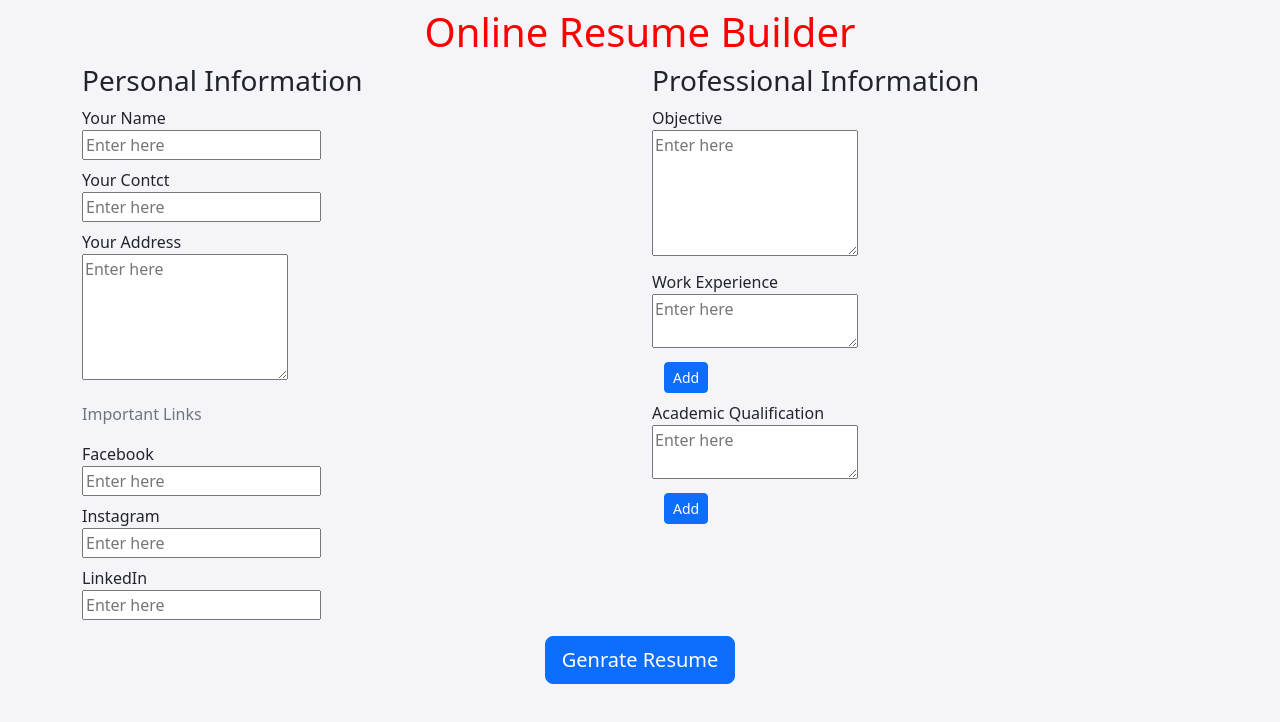
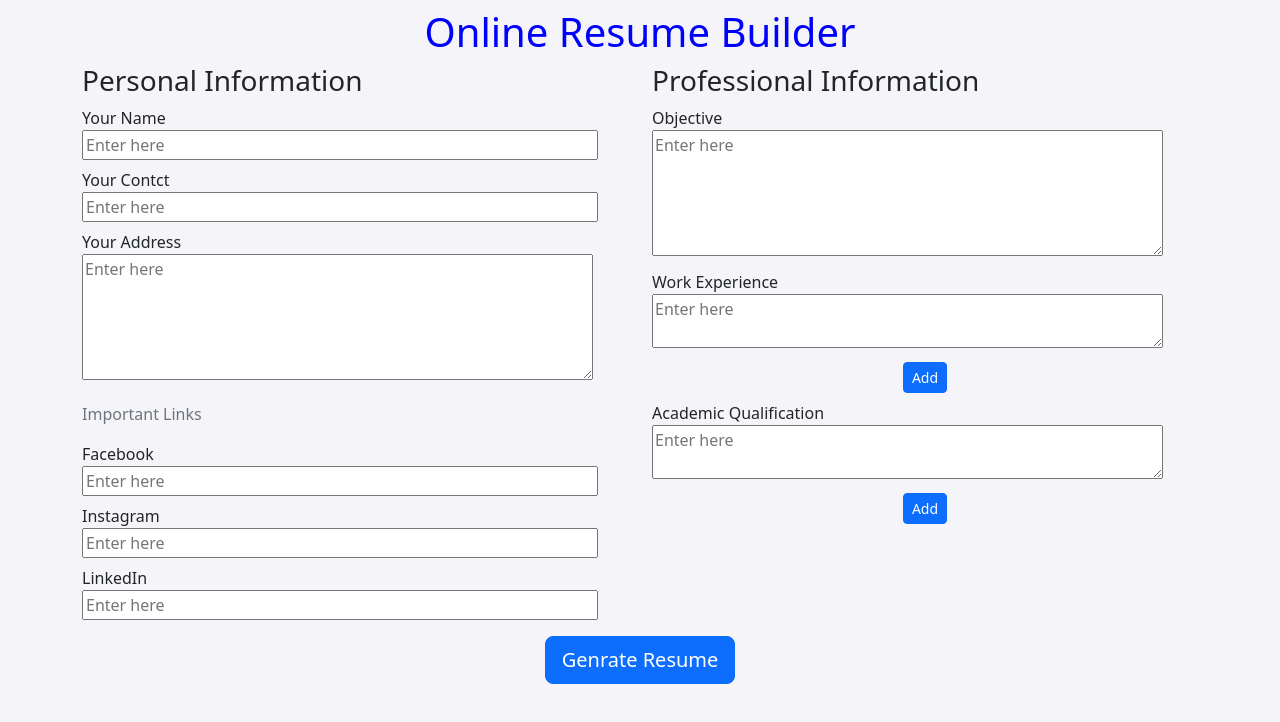
Before and after one commit to ajayp230199/Test, a plain HTML site: page index.html in a window 1280 px wide. Drawn offline with nearby package versions, Linux system fonts and the light colour scheme.

Commit message:
change lenth of text

```diff
--- a/index.html
+++ b/index.html
@@ -3,7 +3,7 @@
 <head>
     <meta charset="UTF-8">
     <meta http-equiv="X-UA-Compatible" content="IE=edge">
-    <meta name="viewport" content="width=, initial-scale=1.0">
+    <meta name="viewport" content="width=device-width, initial-scale=1.0">
 
     <link href="https://cdn.jsdelivr.net/npm/bootstrap@5.2.0-beta1/dist/css/bootstrap.min.css"
     rel="stylesheet"
@@ -19,7 +19,7 @@
 <body>
 
    <div class="container">
-     <h1 class="text-center my-2"style="color :red; ">Online Resume Builder</h1>
+     <h1 class="text-center my-2"style="color :blue; ">Online Resume Builder</h1>
 
      <div class="row">
         <div class="col-md-6">
@@ -33,6 +33,7 @@
                  id="namefield"
                  placeholder="Enter here"
                  class="from-control"
+                 size="50"
                 />
             </div>
 
@@ -43,6 +44,7 @@
               id="contactfield"
               placeholder="Enter here"
               class="from-control"
+              size="50"
               />
           </div>
 
@@ -53,6 +55,7 @@
             placeholder="Enter here"
             class="from-control"
             rows="5"
+            cols="53"
             ></textarea>
            </div>
 
@@ -65,6 +68,7 @@
             id="contactfield"
             placeholder="Enter here"
             class="from-control"
+            size="50"
             />
         </div>
 
@@ -75,6 +79,7 @@
           id="contactfield"
           placeholder="Enter here"
           class="from-control"
+          size="50"
           />
       </div>
 
@@ -85,6 +90,7 @@
         id="contactfield"
         placeholder="Enter here"
         class="from-control"
+        size="50"
         />
     </div>
           </div>
@@ -97,6 +103,7 @@
           placeholder="Enter here"
           class="from-control"
           rows="5"
+          cols="53"
           ></textarea>
          </div>
 
@@ -105,9 +112,10 @@
           <textarea
           placeholder="Enter here"
           class="from-control wefield"
+          cols="53"
           ></textarea>
-          <div class="container mt-2" id="weAddButton">
-            <button class="btn btn-primary btn-sm">Add</button>
+          <div class="container mt-2 text-center" id="weAddButton">
+            <button onclick="addNewWEField" class="btn btn-primary btn-sm">Add</button>
           </div>
          </div>
 
@@ -116,8 +124,9 @@
           <textarea
           placeholder="Enter here"
           class="from-control eqfield"
+          cols="53"
           ></textarea>
-          <div class="container  mt-2" id="aqAddButton">
+          <div class="container  mt-2 text-center" id="aqAddButton">
             <button class="btn btn-primary btn-sm">Add</button>
           </div>
          </div>
--- a/script.js
+++ b/script.js
@@ -1 +1,4 @@
-alert("Loding");
+//lert("Loding");
+function addNewWEField() {
+console.log("Adding new field");
+}
```
